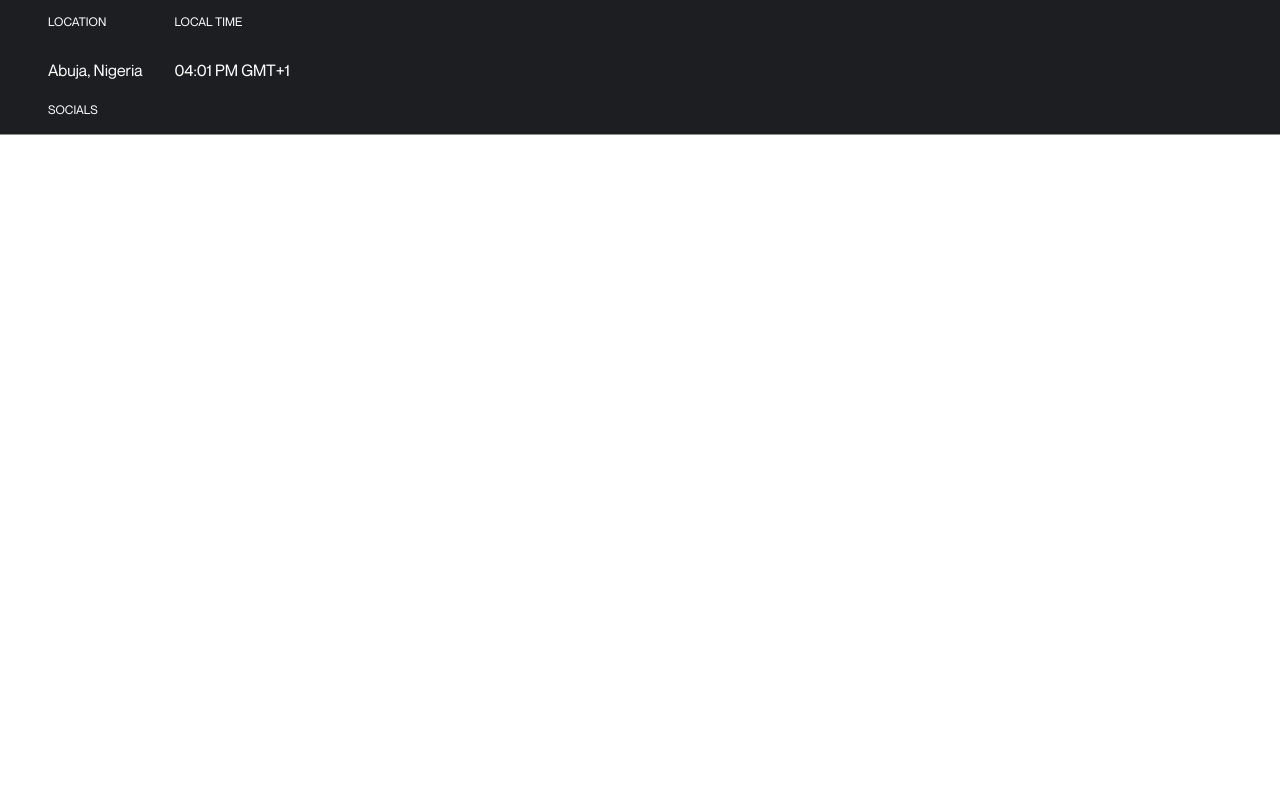
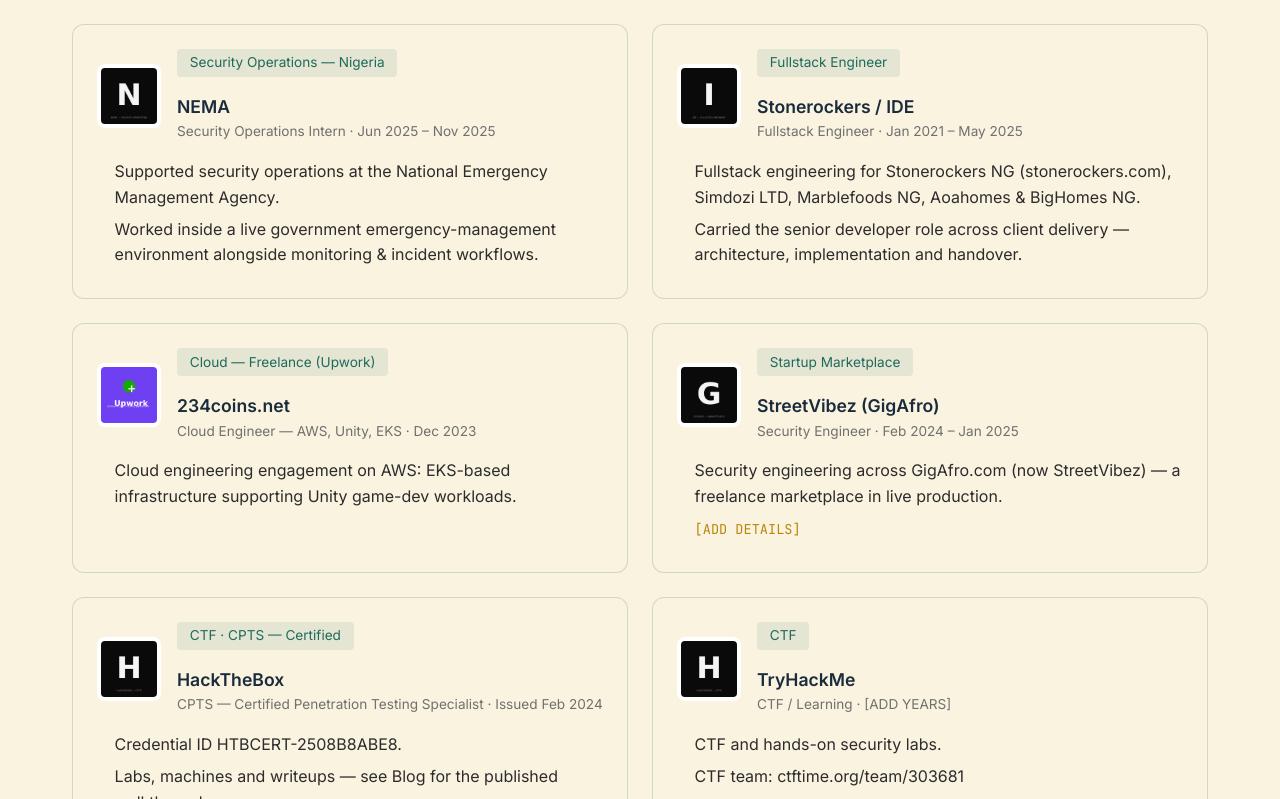
Before and after one commit to d3vobed/abang-obed-portfolio, a Next.js app: page /about in a window 1280 px wide. Shown: the part 2941-3740 px from the top of the page. Before the commit the page ends 3105 px from the top, so only its background shows below. Built offline with nearby package versions, Linux system fonts and the light colour scheme.

Commit message:
Move Works/Research/Talks to About; home gallery (stills+work), fix links, drop dash separators

```diff
--- a/app/(pages)/about/page.jsx
+++ b/app/(pages)/about/page.jsx
@@ -1,6 +1,6 @@
 import Image from 'next/image';
 
-import { Contact, Navbar, Transition } from '@/layout';
+import { Contact, Navbar, Transition, Works } from '@/layout';
 
 import '../../aman.css';
 import { PageHero } from '../_components/page-hero';
@@ -138,6 +138,8 @@ export default function About() {
             </div>
           </div>
         </section>
+
+        <Works />
       </main>
       <Contact />
     </Transition>
--- a/app/(pages)/blog/page.jsx
+++ b/app/(pages)/blog/page.jsx
@@ -36,7 +36,7 @@ const essays = [
 const security = [
   {
     tag: 'Mar 2024 · Medium',
-    title: '{HTB} — Analysis Writeup',
+    title: '{HTB} Analysis Writeup',
     excerpt:
       'Full Active Directory compromise: LDAP injection with blind enumeration, credential recovery, and a Snort DLL hijack to SYSTEM.',
     href: 'https://obx03.medium.com/htb-analysis-writeup-9387065920bc',
--- /dev/null
+++ b/app/_components/home-gallery.jsx
@@ -0,0 +1,42 @@
+import Image from 'next/image';
+import Link from 'next/link';
+
+const gallery = [
+  { src: '/images/film-still.png', label: 'Change — still', href: '/film' },
+  { src: '/images/film-still1.png', label: 'Change — still', href: '/film' },
+  { src: '/images/film-still2.png', label: 'Change — still', href: '/film' },
+  { src: '/images/kynettic-logo.png', label: 'Kynettic — Security Research', href: '/about#works-kynettic' },
+  { src: '/images/thumb-phlexit.jpg', label: 'Phlexit — Backend', href: 'https://www.myphlexit.com/' },
+  { src: '/images/thumb-nema.jpg', label: 'NEMA — SecOps', href: 'https://nema.gov.ng/about-nema/' },
+  { src: '/images/thumb-ide.jpg', label: 'Stonerockers / IDE — Fullstack', href: 'https://stonerockers.com/' },
+  { src: '/images/thumb-upwork.jpg', label: '234coins.net — Cloud (Upwork)', href: 'https://www.upwork.com/' },
+  { src: '/images/thumb-gigafro.jpg', label: 'StreetVibez (GigAfro)', href: 'https://streetvibex.com/' },
+  { src: '/images/thumb-htb.jpg', label: 'HackTheBox — CPTS', href: 'https://profile.hackthebox.com/profile/01a03172-185e-72bf-b83a-4197965a8404' },
+  { src: '/images/thumb-hackathon.jpg', label: 'Hackathons — Gemini · Opik Comet', href: 'https://gemini3.devpost.com/' },
+  { src: '/images/thumb-csb.jpg', label: 'CodeSandbox — CVE / Disclosure', href: 'https://codesandbox.io/' },
+  { src: '/images/thumb-etwscope.jpg', label: 'EtwScope — Research', href: '/about#research' },
+];
+
+export default function HomeGallery() {
+  return (
+    <div className='aman'>
+      <div className='container'>
+        <p className='section-title'>Film &amp; work — in frame</p>
+        <div className='gallery-grid'>
+          {gallery.map((item, i) => (
+            <Link
+              key={i}
+              href={item.href}
+              className='gallery-card'
+              target={item.href.startsWith('http') ? '_blank' : undefined}
+              rel={item.href.startsWith('http') ? 'noopener noreferrer' : undefined}
+            >
+              <Image src={item.src} alt={item.label} width={640} height={640} className='gallery-img' />
+              <span className='gallery-label'>{item.label}</span>
+            </Link>
+          ))}
+        </div>
+      </div>
+    </div>
+  );
+}
--- a/app/_components/in-progress/index.jsx
+++ b/app/_components/in-progress/index.jsx
@@ -9,7 +9,6 @@ export function InProgress({ children }) {
           <ParallaxSlider repeat={8} baseVelocity={2}>
             <span className='pe-12'>
               {children}
-              <span className='spacer'>—</span>
             </span>
           </ParallaxSlider>
         </h1>
--- a/app/_components/works/index.jsx
+++ b/app/_components/works/index.jsx
@@ -24,6 +24,7 @@ const experience = [
     title: 'Phlexit',
     role: 'Backend Engineer',
     dates: '[ADD DATES]',
+    href: 'https://www.myphlexit.com/',
     image: '/images/thumb-phlexit.jpg',
     bullets: [
       'Built and maintained backend services and APIs for Phlexit’s platform.',
@@ -36,6 +37,7 @@ const experience = [
     title: 'NEMA',
     role: 'Security Operations Intern',
     dates: 'Jun 2025 – Nov 2025',
+    href: 'https://nema.gov.ng/about-nema/',
     image: '/images/thumb-nema.jpg',
     bullets: [
       'Supported security operations at the National Emergency Management Agency.',
@@ -45,9 +47,10 @@ const experience = [
   {
     slug: 'ide',
     tag: 'Fullstack Engineer',
-    title: 'IDE / Icondigital',
+    title: 'Stonerockers / IDE',
     role: 'Fullstack Engineer',
     dates: 'Jan 2021 – May 2025',
+    href: 'https://stonerockers.com/',
     image: '/images/thumb-ide.jpg',
     bullets: [
       'Fullstack engineering for Stonerockers NG (stonerockers.com), Simdozi LTD, Marblefoods NG, Aoahomes & BigHomes NG.',
@@ -56,37 +59,54 @@ const experience = [
   },
   {
     slug: '234coins',
-    tag: 'Cloud — Freelance',
+    tag: 'Cloud — Freelance (Upwork)',
     title: '234coins.net',
     role: 'Cloud Engineer — AWS, Unity, EKS',
     dates: 'Dec 2023',
-    image: '/images/thumb-234coins.jpg',
+    href: 'https://www.upwork.com/',
+    image: '/images/thumb-upwork.jpg',
     bullets: [
-      'Cloud engineering engagement on AWS: EKS-based infrastructure supporting Unity workloads.',
+      'Cloud engineering engagement on AWS: EKS-based infrastructure supporting Unity game-dev workloads.',
     ],
   },
   {
     slug: 'gigafro',
     tag: 'Startup Marketplace',
-    title: 'GigAfro',
+    title: 'StreetVibez (GigAfro)',
     role: 'Security Engineer',
     dates: 'Feb 2024 – Jan 2025',
+    href: 'https://streetvibex.com/',
     image: '/images/thumb-gigafro.jpg',
     bullets: [
-      'Security engineering across GigAfro.com — a freelance marketplace in live production.',
+      'Security engineering across GigAfro.com (now StreetVibez) — a freelance marketplace in live production.',
       '[ADD DETAILS]',
     ],
   },
   {
     slug: 'htb',
-    tag: 'CPTS — Certified',
+    tag: 'CTF · CPTS — Certified',
     title: 'HackTheBox',
     role: 'CPTS — Certified Penetration Testing Specialist',
     dates: 'Issued Feb 2024',
+    href: 'https://profile.hackthebox.com/profile/01a03172-185e-72bf-b83a-4197965a8404',
     image: '/images/thumb-htb.jpg',
     bullets: [
       'Credential ID HTBCERT-2508B8ABE8.',
       'Labs, machines and writeups — see Blog for the published walkthroughs.',
+      'CTF team: ctftime.org/team/303681',
+    ],
+  },
+  {
+    slug: 'tryhackme',
+    tag: 'CTF',
+    title: 'TryHackMe',
+    role: 'CTF / Learning',
+    dates: '[ADD YEARS]',
+    href: 'https://tryhackme.com/p/populistpreventi',
+    image: '/images/thumb-htb.jpg',
+    bullets: [
+      'CTF and hands-on security labs.',
+      'CTF team: ctftime.org/team/303681',
     ],
   },
   {
@@ -95,6 +115,7 @@ const experience = [
     title: 'Hackathons',
     role: 'Contestant',
     dates: '[ADD YEARS]',
+    href: 'https://gemini3.devpost.com/',
     image: '/images/thumb-hackathon.jpg',
     bullets: [
       'Gemini Hackathon — [ADD DETAILS]',
--- a/app/_data/thumbnail-options.js
+++ b/app/_data/thumbnail-options.js
@@ -8,77 +8,77 @@ export const thumbnailOptions = [
   },
   {
     id: 'etwscope',
-    href: '/#research',
+    href: '/about#research',
     title: 'EtwScope',
     category: 'Security Research — STCMF',
     image: '/images/thumb-etwscope.jpg',
   },
   {
     id: 'kynettic',
-    href: '#works-kynettic',
+    href: '/about#works-kynettic',
     title: 'Kynettic',
     category: 'Security Research',
     image: '/images/kynettic-logo.png',
   },
   {
     id: 'phlexit',
-    href: '#works-phlexit',
+    href: '/about#works-phlexit',
     title: 'Phlexit',
     category: 'Backend Engineer',
     image: '/images/thumb-phlexit.jpg',
   },
   {
     id: 'nema',
-    href: '#works-nema',
+    href: '/about#works-nema',
     title: 'NEMA',
     category: 'Security Operations — Nigeria',
     image: '/images/thumb-nema.jpg',
   },
   {
     id: 'ide',
-    href: '#works-ide',
-    title: 'IDE',
+    href: '/about#works-ide',
+    title: 'Stonerockers / IDE',
     category: 'Fullstack Engineer',
     image: '/images/thumb-ide.jpg',
   },
   {
     id: '234coins',
-    href: '#works-234coins',
+    href: '/about#works-234coins',
     title: '234coins.net',
-    category: 'Cloud — Freelance',
-    image: '/images/thumb-234coins.jpg',
+    category: 'Cloud — Freelance (Upwork)',
+    image: '/images/thumb-upwork.jpg',
   },
   {
     id: 'gigafro',
-    href: '#works-gigafro',
-    title: 'GigAfro',
-    category: 'Startup Marketplace',
+    href: '/about#works-gigafro',
+    title: 'StreetVibez',
+    category: 'Startup Marketplace (GigAfro)',
     image: '/images/thumb-gigafro.jpg',
   },
   {
     id: 'htb',
-    href: '#works-htb',
+    href: '/about#works-htb',
     title: 'HackTheBox',
     category: 'CPTS — Certified',
     image: '/images/thumb-htb.jpg',
   },
   {
     id: 'hackathon',
-    href: '#works-hackathon',
+    href: '/about#works-hackathon',
     title: 'Hackathons',
     category: 'Gemini · Opik Comet',
     image: '/images/thumb-hackathon.jpg',
   },
   {
     id: 'codesandbox',
-    href: 'https://github.com/codesandbox/codesandbox-client/security/advisories/GHSA-5jw5-g7mr-h26r',
+    href: 'https://codesandbox.io/',
     title: 'CodeSandbox',
     category: 'CVE / Disclosure',
     image: '/images/thumb-csb.jpg',
   },
   {
     id: 'talks',
-    href: '#talks',
+    href: '/about#talks',
     title: 'Talks',
     category: 'Presentations',
     image: '/images/thumb-talks.jpg',
--- a/app/_layout/header/index.jsx
+++ b/app/_layout/header/index.jsx
@@ -35,7 +35,6 @@ export function Header() {
             <ParallaxSlider repeat={4} baseVelocity={2}>
               <span className='pe-12'>
                 Abang Obed
-                <span className='spacer'>—</span>
               </span>
             </ParallaxSlider>
           </h1>
--- a/app/_layout/index.js
+++ b/app/_layout/index.js
@@ -7,3 +7,4 @@ export * from './project';
 export * from './thumbnail';
 export * from './transition';
 export * from '../_components/works';
+export { default as HomeGallery } from '../_components/home-gallery';
--- a/app/aman.css
+++ b/app/aman.css
@@ -598,3 +598,45 @@
     padding-top: clamp(7rem, 22vh, 10rem);
   }
 }
+
+/* Home gallery: film stills + work thumbnails */
+.aman .gallery-grid {
+  display: grid;
+  grid-template-columns: repeat(4, 1fr);
+  gap: 1rem;
+  margin-top: 1.5rem;
+}
+.aman .gallery-card {
+  position: relative;
+  display: block;
+  border: 1px solid var(--card-border);
+  border-radius: 8px;
+  overflow: hidden;
+  background: #fff;
+  transition: transform 0.25s ease, box-shadow 0.25s ease;
+}
+.aman .gallery-card:hover {
+  transform: translateY(-4px);
+  box-shadow: 0 8px 24px rgba(26, 43, 60, 0.18);
+}
+.aman .gallery-img {
+  width: 100%;
+  height: 180px;
+  object-fit: cover;
+  display: block;
+}
+.aman .gallery-label {
+  display: block;
+  padding: 0.6rem 0.75rem;
+  font-family: var(--font-mono), monospace;
+  font-size: 0.72rem;
+  color: var(--deep-navy);
+  letter-spacing: 0.02em;
+}
+@media (max-width: 1024px) {
+  .aman .gallery-grid { grid-template-columns: repeat(3, 1fr); }
+}
+@media (max-width: 640px) {
+  .aman .gallery-grid { grid-template-columns: repeat(2, 1fr); }
+  .aman .gallery-img { height: 140px; }
+}
--- a/app/page.jsx
+++ b/app/page.jsx
@@ -2,11 +2,11 @@ import {
   Contact,
   Description,
   Header,
+  HomeGallery,
   Navbar,
   Project,
   Thumbnail,
   Transition,
-  Works,
 } from '@/layout';
 
 /** @type {import('next').Metadata} */
@@ -24,7 +24,7 @@ export default function Home() {
       <main>
         <Description />
         <Thumbnail />
-        <Works />
+        <HomeGallery />
         <Project />
       </main>
       <Contact />
```
Also changed, not shown: public/images/thumb-upwork.jpg (added).
